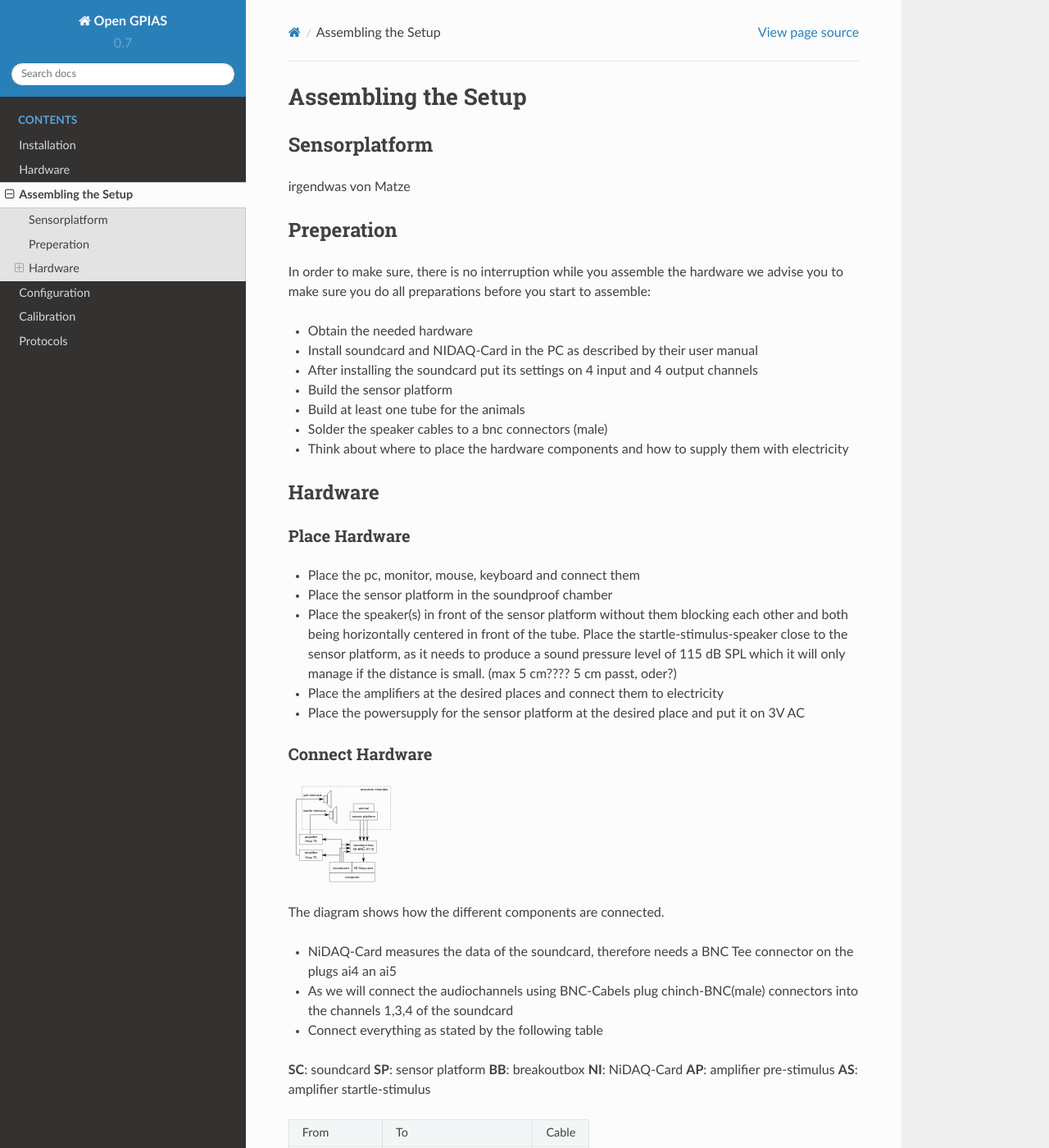
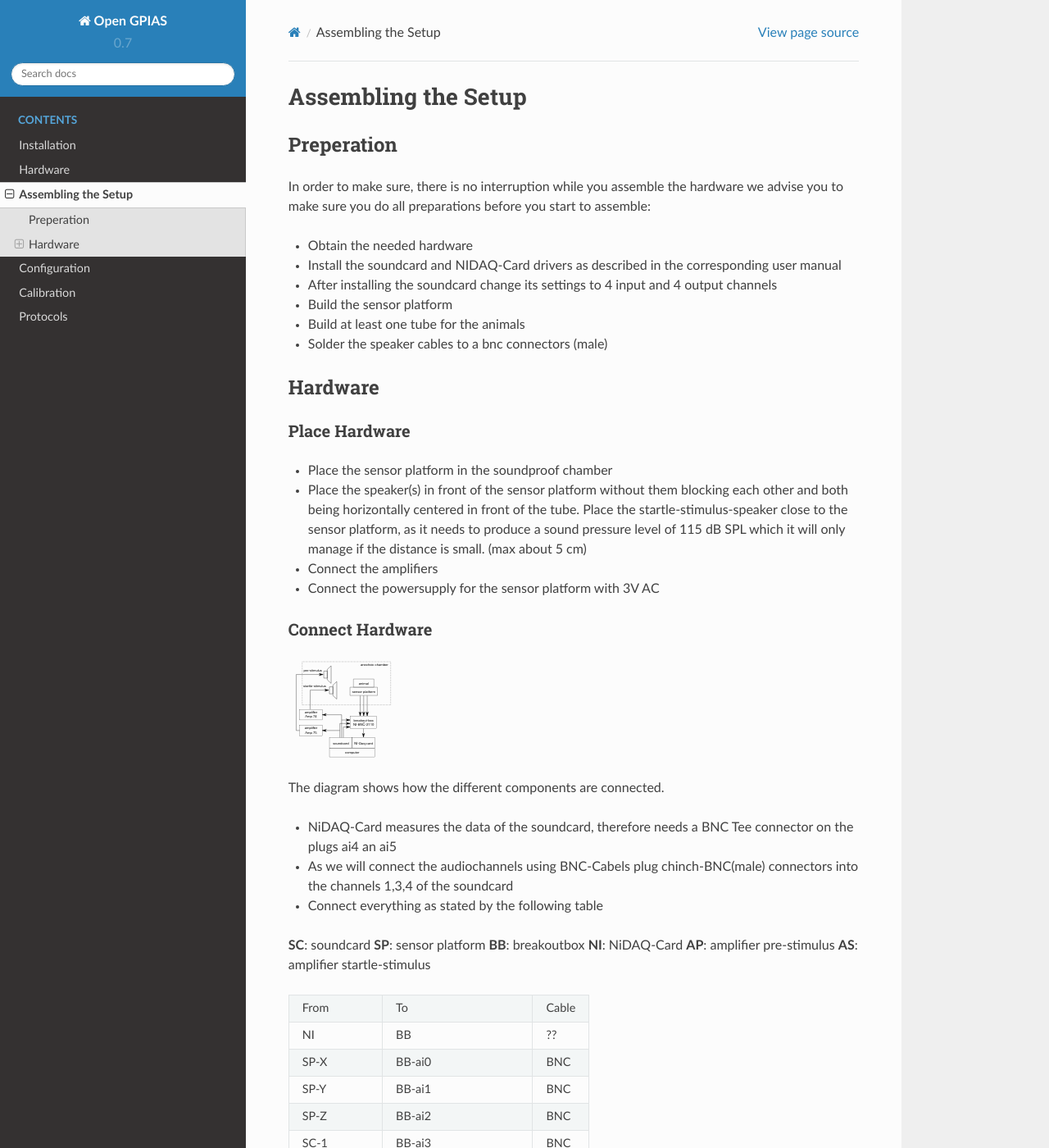
Before and after one commit to rgerum/open_gpias, a Sphinx documentation site: the page built from docs/assembling_setup.rst, in a window 1280 px wide and 1400 px high. Shown: the whole window at 82% size. Built offline with Sphinx 7.4.7 and the Read the Docs theme 2.0.0, drawn with Linux system fonts in a browser that asks for light colours.

Commit message:
Docs: cleaned page "assembling the setup"

```diff
--- a/docs/assembling_setup.rst
+++ b/docs/assembling_setup.rst
@@ -1,9 +1,5 @@
 Assembling the Setup
 ====================
-
-Sensorplatform
---------------
-irgendwas von Matze
 
 Preperation
 -----------
@@ -11,12 +7,11 @@ Preperation
 In order to make sure, there is no interruption while you assemble the hardware we advise you to make sure you do all preparations before you start to assemble:
 
 - Obtain the needed hardware
-- Install soundcard and NIDAQ-Card in the PC as described by their user manual
-- After installing the soundcard put its settings on 4 input and 4 output channels
+- Install the soundcard and NIDAQ-Card drivers as described in the corresponding user manual
+- After installing the soundcard change its settings to 4 input and 4 output channels
 - Build the sensor platform
 - Build at least one tube for the animals
 - Solder the speaker cables to a bnc connectors (male)
-- Think about where to place the hardware components and how to supply them with electricity
 
 Hardware
 --------
@@ -24,13 +19,12 @@ Hardware
 Place Hardware
 ~~~~~~~~~~~~~~
 
-- Place the pc, monitor, mouse, keyboard and connect them
 - Place the sensor platform in the soundproof chamber
 - Place the speaker(s) in front of the sensor platform without them blocking each other and both being horizontally
   centered in front of the tube. Place the startle-stimulus-speaker close to the sensor platform, as it needs to produce
-  a sound pressure level of 115 dB SPL which it will only manage if the distance is small. (max 5 cm???? 5 cm passt, oder?)
-- Place the amplifiers at the desired places and connect them to electricity
-- Place the powersupply for the sensor platform at the desired place and put it on 3V AC
+  a sound pressure level of 115 dB SPL which it will only manage if the distance is small. (max about 5 cm)
+- Connect the amplifiers
+- Connect the powersupply for the sensor platform with 3V AC
 
 Connect Hardware
 ~~~~~~~~~~~~~~~~
```
